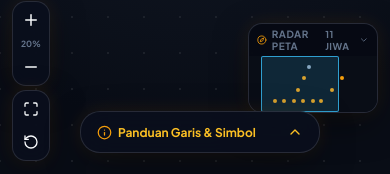
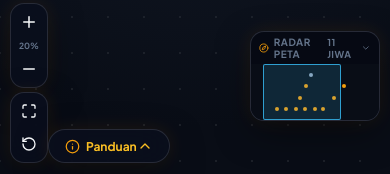
Before and after one commit to alfarisg34/family-tree, a React (Vite) app: page / in a window 390 px wide. Shown: the part 667-841 px from the top of the page. Built offline with nearby package versions, Linux system fonts and the light colour scheme; no server answers; the database is empty; a web font is replaced by a local one.

Commit message:
fix: enforce mobile legend title shortening and override order to prevent overlapping with radar button

```diff
--- a/src/components/LegendPanel.tsx
+++ b/src/components/LegendPanel.tsx
@@ -6,7 +6,7 @@ export const LegendPanel: React.FC = () => {
 
   return (
     <div
-      className="map-legend-drawer"
+      className={`map-legend-drawer ${isOpen ? 'is-open' : 'is-collapsed'}`}
       style={{
         width: isOpen ? 270 : 'auto',
         cursor: isOpen ? 'default' : 'pointer'
--- a/src/index.css
+++ b/src/index.css
@@ -708,63 +708,10 @@ body {
   border-radius: var(--radius-full);
 }
 
-@media (max-width: 640px) {
-  .floating-controls-panel {
-    bottom: max(16px, env(safe-area-inset-bottom, 16px));
-    left: 12px;
-    gap: 4px;
-  }
-
-  .control-btn-group {
-    padding: 2px;
-    gap: 1px;
-    border-radius: var(--radius-md);
-  }
-
-  .control-icon-btn {
-    width: 32px;
-    height: 32px;
-  }
-
-  .control-zoom-indicator {
-    font-size: 8.5px;
-    font-weight: 700;
-    padding: 1px 0;
-  }
-
-  .legend-title-full {
-    display: none;
-  }
-  .legend-title-short {
-    display: inline;
-  }
-
-  .map-legend-drawer {
-    bottom: max(16px, env(safe-area-inset-bottom, 16px));
-    left: 54px;
-    min-width: unset;
-    padding: 6px 12px;
-    border-radius: var(--radius-full);
-  }
-
-  .minimap-panel {
-    bottom: max(64px, calc(env(safe-area-inset-bottom, 16px) + 48px));
-    right: 12px;
-    width: 130px;
-    height: 90px;
-  }
-
-  .minimap-pill-btn {
-    bottom: max(16px, env(safe-area-inset-bottom, 16px));
-    right: 12px;
-    padding: 5px 10px;
-    font-size: 10.5px;
-  }
-}
-
 .legend-title-short {
   display: none;
 }
+
 .legend-title-full {
   display: inline;
 }
@@ -826,6 +773,76 @@ body {
   gap: 10px;
   min-width: 240px;
   transition: all 0.3s cubic-bezier(0.16, 1, 0.3, 1);
+}
+
+.map-legend-drawer.is-collapsed {
+  min-width: unset;
+  border-radius: var(--radius-full);
+  padding: 8px 16px;
+}
+
+@media (max-width: 640px) {
+  .floating-controls-panel {
+    bottom: max(14px, env(safe-area-inset-bottom, 14px));
+    left: 10px;
+    gap: 4px;
+  }
+
+  .control-btn-group {
+    padding: 2px;
+    gap: 1px;
+    border-radius: var(--radius-md);
+  }
+
+  .control-icon-btn {
+    width: 32px;
+    height: 32px;
+  }
+
+  .control-zoom-indicator {
+    font-size: 8.5px;
+    font-weight: 700;
+    padding: 1px 0;
+  }
+
+  .legend-title-full {
+    display: none !important;
+  }
+
+  .legend-title-short {
+    display: inline !important;
+  }
+
+  .map-legend-drawer {
+    bottom: max(14px, env(safe-area-inset-bottom, 14px));
+    left: 48px;
+    min-width: unset !important;
+    max-width: calc(100vw - 150px);
+    padding: 6px 12px;
+    border-radius: var(--radius-full);
+  }
+
+  .map-legend-drawer.is-open {
+    border-radius: var(--radius-md);
+    min-width: 240px !important;
+    max-width: calc(100vw - 24px);
+    left: 10px;
+    bottom: max(56px, calc(env(safe-area-inset-bottom, 14px) + 44px));
+  }
+
+  .minimap-panel {
+    bottom: max(56px, calc(env(safe-area-inset-bottom, 14px) + 44px));
+    right: 10px;
+    width: 130px;
+    height: 90px;
+  }
+
+  .minimap-pill-btn {
+    bottom: max(14px, env(safe-area-inset-bottom, 14px));
+    right: 10px;
+    padding: 6px 10px;
+    font-size: 10px;
+  }
 }
 
 .map-legend-title {
```
